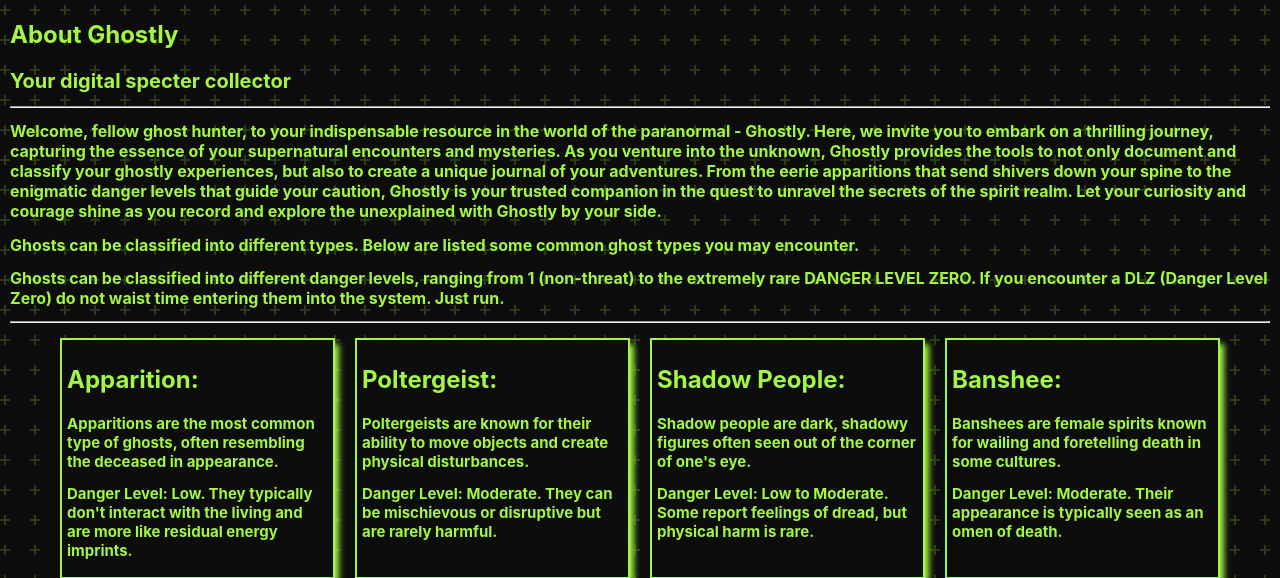
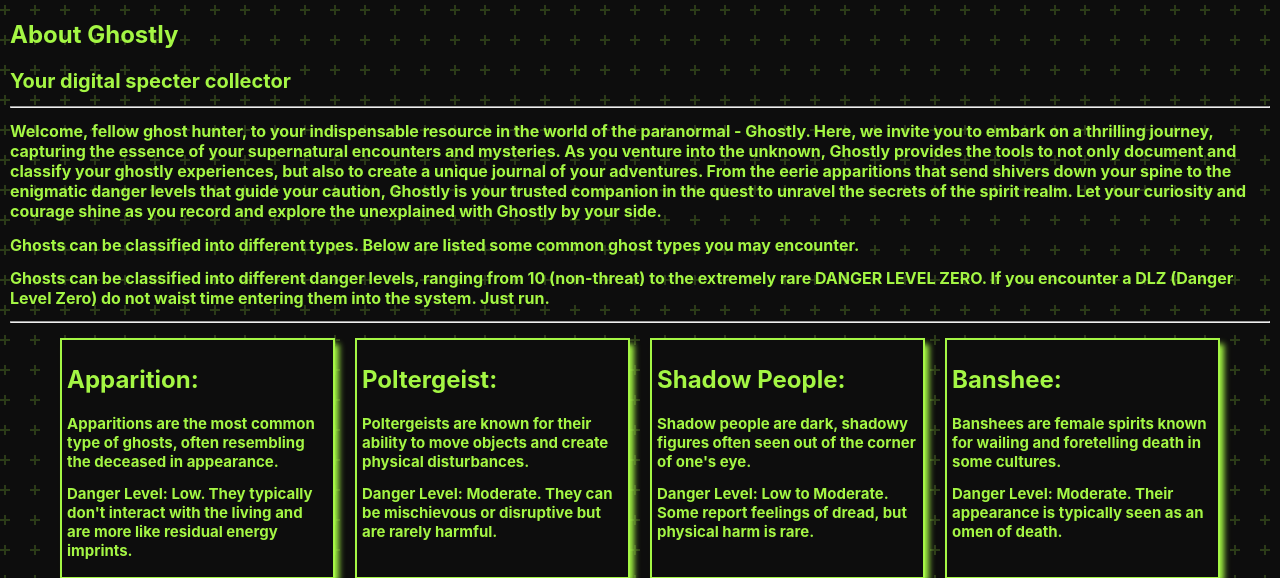
Before and after one commit to venmorr/ghostly, a Django app: template main_app/templates/about.html in a window 1280 px wide. Shown: the part 55-633 px from the top of the page. Run offline with Django 4.2, Linux system fonts and the light colour scheme; the template is opened without the code that fills it, so the values that code supplies are empty.

Commit message:
fix issue

```diff
--- a/main_app/templates/about.html
+++ b/main_app/templates/about.html
@@ -12,7 +12,7 @@
   Ghosts can be classified into different types. Below are listed some common ghost types you may encounter.
 </h2>
 <h2 class="page-content">
-  Ghosts can be classified into different danger levels, ranging from 1 (non-threat) to the extremely rare DANGER LEVEL ZERO. If you encounter a DLZ (Danger Level Zero) do not waist time entering them into the system. Just run.
+  Ghosts can be classified into different danger levels, ranging from 10 (non-threat) to the extremely rare DANGER LEVEL ZERO. If you encounter a DLZ (Danger Level Zero) do not waist time entering them into the system. Just run.
 </h2>
 
 <hr />
```
